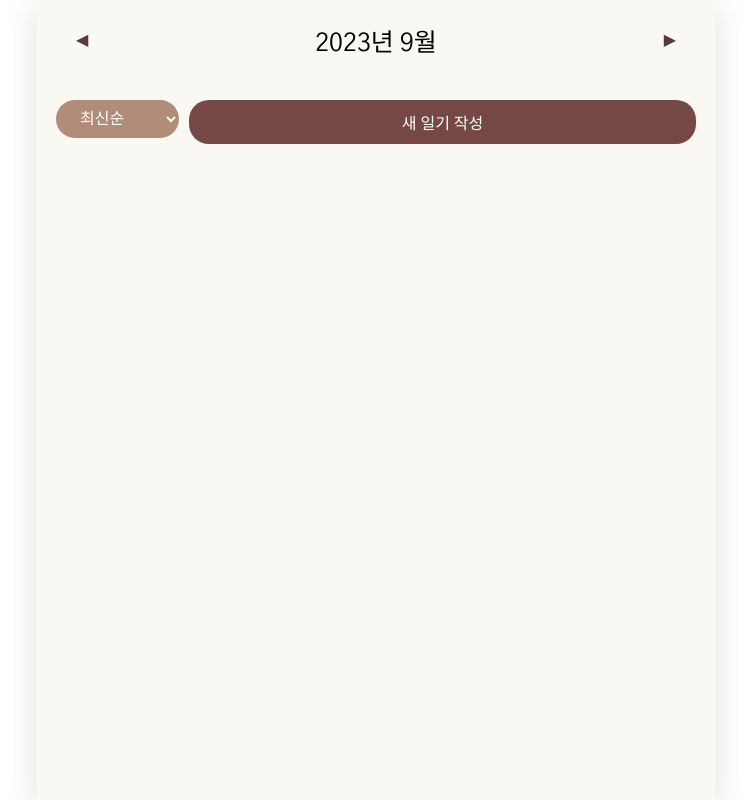
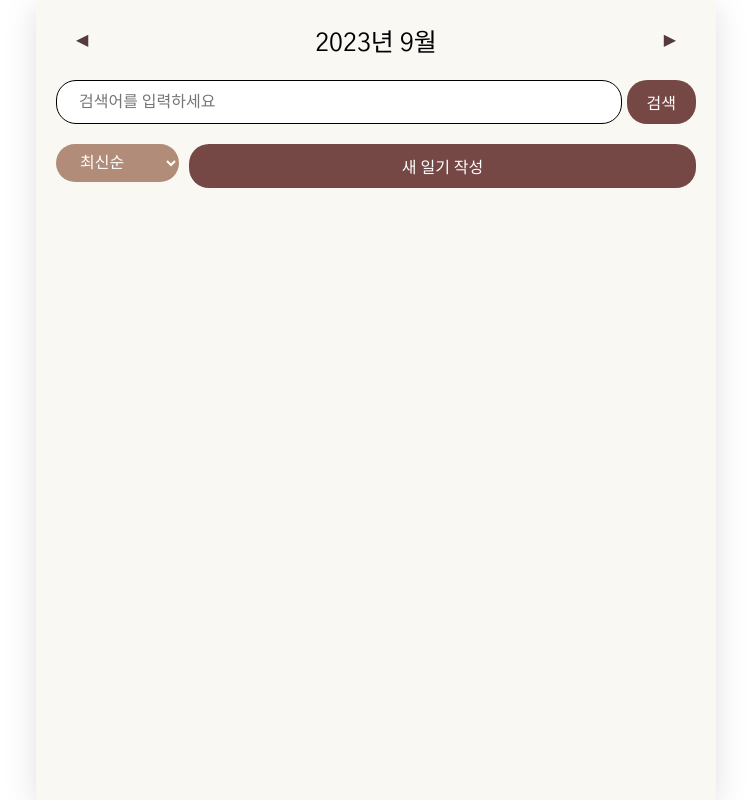
Before and after one commit to Yoonyesol/Dream_note, a React (Create React App) app: page / in a window 1280 px wide. Shown: the whole page, without its empty margins (264-1015 px from the left). Built offline with nearby package versions, Linux system fonts and the light colour scheme.

Commit message:
:sparkles:일기 검색 기능 추가

```diff
--- a/src/App.js
+++ b/src/App.js
@@ -5,6 +5,7 @@ import New from "./pages/New";
 import Edit from "./pages/Edit";
 import Diary from "./pages/Diary";
 import DiaryProvider from "./context/diary-context";
+import SearchResult from "./pages/SearchResult";
 
 function App() {
   return (
@@ -16,6 +17,7 @@ function App() {
             <Route path="/new" element={<New />} exact />
             <Route path="/edit/:id" element={<Edit />} exact />
             <Route path="/diary/:id" element={<Diary />} exact />
+            <Route path="/search" element={<SearchResult />} exact />
           </Routes>
         </BrowserRouter>
       </DiaryProvider>
--- /dev/null
+++ b/src/diary/SearchBar.css
@@ -0,0 +1,23 @@
+.search {
+  display: flex;
+}
+
+.search-bar {
+  width: 100%;
+  border: solid;
+  margin-right: 5px;
+  border-width: thin;
+  border-radius: 20px;
+  background-color: white;
+
+  padding: 10px 20px;
+}
+
+.search-bar input {
+  border: none;
+  width: 100%;
+
+  cursor: pointer;
+  font-family: "Gothic A1", sans-serif;
+  font-size: 16px;
+}
--- /dev/null
+++ b/src/diary/SearchBar.js
@@ -0,0 +1,49 @@
+import { useContext, useState } from "react";
+import { DiaryContext } from "../context/diary-context";
+import Button from "../components/Button";
+import { useNavigate } from "react-router-dom";
+
+import "./SearchBar.css";
+
+const SearchBar = () => {
+  const diaryCtx = useContext(DiaryContext);
+  const [inputText, setInputText] = useState("");
+
+  const navigate = useNavigate();
+
+  const inputHandler = (e) => {
+    let lowerCase = e.target.value.toLowerCase();
+    setInputText(lowerCase);
+  };
+
+  const SearchedData = diaryCtx.diary.filter((it) => {
+    if (inputText !== "") {
+      return it.content.toLowerCase().includes(inputText);
+    }
+  });
+
+  return (
+    <div className="search">
+      <div className="search-bar">
+        <input
+          type="text"
+          placeholder="검색어를 입력하세요"
+          onChange={inputHandler}
+        />
+      </div>
+      <div className="search-btn">
+        <Button
+          type="dark-brown"
+          text="검색"
+          onClick={() =>
+            navigate("/search", {
+              state: { inputText, SearchedData },
+            })
+          }
+        />
+      </div>
+    </div>
+  );
+};
+
+export default SearchBar;
--- a/src/pages/Home.js
+++ b/src/pages/Home.js
@@ -4,6 +4,7 @@ import Header from "../components/Header";
 import Button from "../components/Button";
 import { DiaryContext } from "../context/diary-context";
 import DiaryList from "../diary/DiaryList";
+import SearchBar from "../diary/SearchBar";
 
 const Home = () => {
   const diaryCtx = useContext(DiaryContext);
@@ -57,6 +58,7 @@ const Home = () => {
         leftBtn={<Button text="◀" onClick={decreaseMonthHandler} />}
         rightBtn={<Button text="▶" onClick={increaseMonthHandler} />}
       />
+      <SearchBar />
       <DiaryList diaryList={data} />
     </div>
   );
--- /dev/null
+++ b/src/pages/SearchResult.js
@@ -0,0 +1,31 @@
+import { useLocation, useNavigate } from "react-router-dom";
+import DiaryItem from "../diary/DiaryItem";
+import Header from "../components/Header";
+import Button from "../components/Button";
+
+const SearchResult = () => {
+  const location = useLocation();
+  const navigate = useNavigate();
+
+  return (
+    <div>
+      <Header
+        leftBtn={
+          <Button
+            type="light-brown"
+            text="뒤로 가기"
+            onClick={() => navigate(-1)}
+          />
+        }
+        headText={`'${location.state.inputText}' 검색 결과입니다`}
+      />
+      <div className="searchResult">
+        {location.state.SearchedData.map((it) => (
+          <DiaryItem key={it.id} {...it} />
+        ))}
+      </div>
+    </div>
+  );
+};
+
+export default SearchResult;
```
